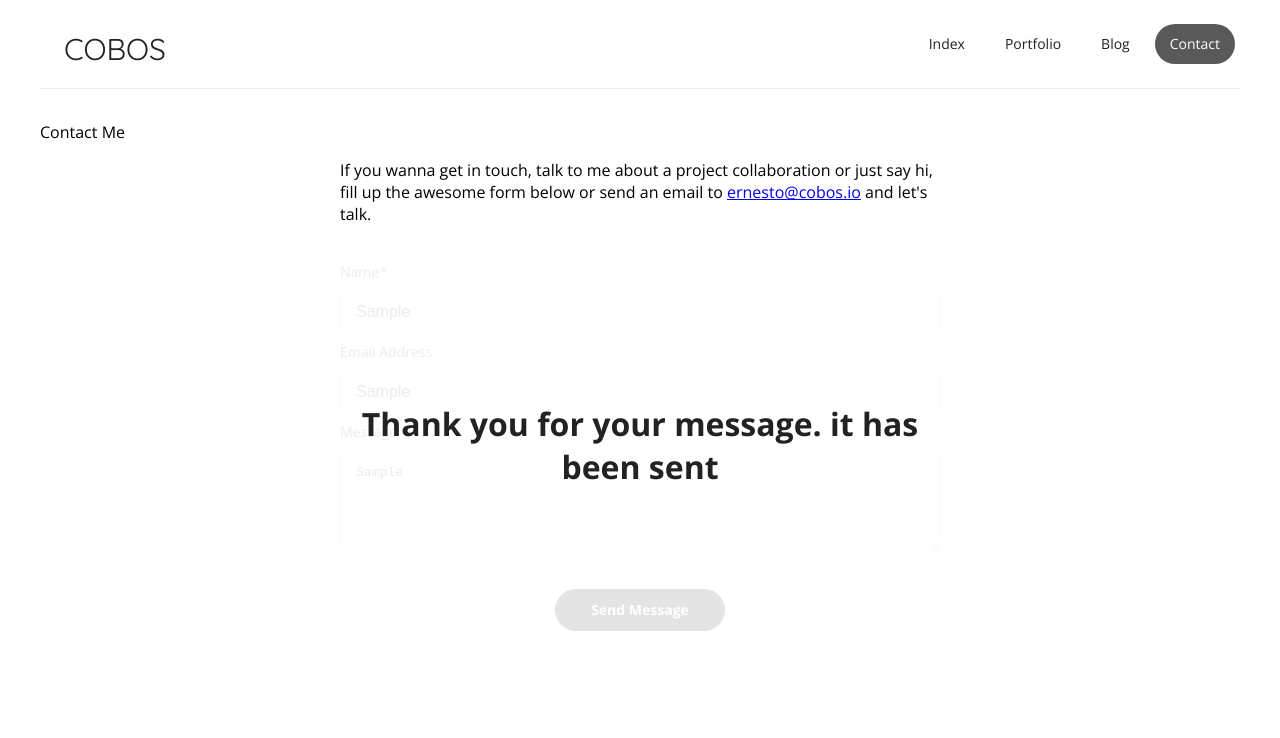
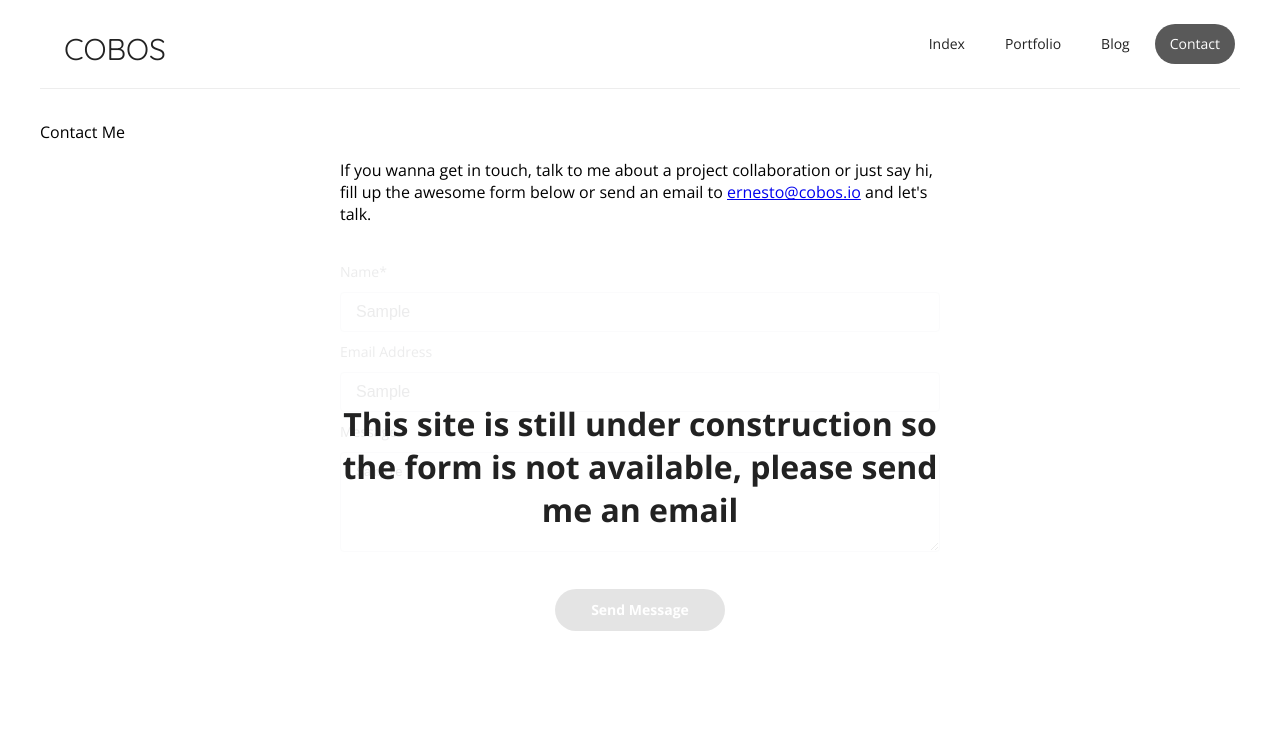
Before and after one commit to ErnestoCobos/c0305.github.io, a Gatsby site: page /contact in a window 1280 px wide. Both pictures are taken after typing "Sample", "Sample", "Sample" into the empty fields and a click on the button "Send Message". Shown: the top 738 px of the page. Built offline with nearby package versions, Linux system fonts and the light colour scheme; Gatsby itself is replaced by a stand-in of ours.

Commit message:
Added temporary message
Signed-off-by: Ernesto Cobos <ernesto@cobos.io>

```diff
--- a/src/pages/contact.js
+++ b/src/pages/contact.js
@@ -29,7 +29,8 @@ const ContactPage = () => {
                             <div className="top-space is-relative">
                                 <div ref={endMessage} className="hide onSubmit">
                                     <h1>
-                                        Thank you for your message. it has been sent
+                                        This site is still under construction so the form is not available, please send
+                                        me an email
                                     </h1>
                                 </div>
                                 <div>
```
